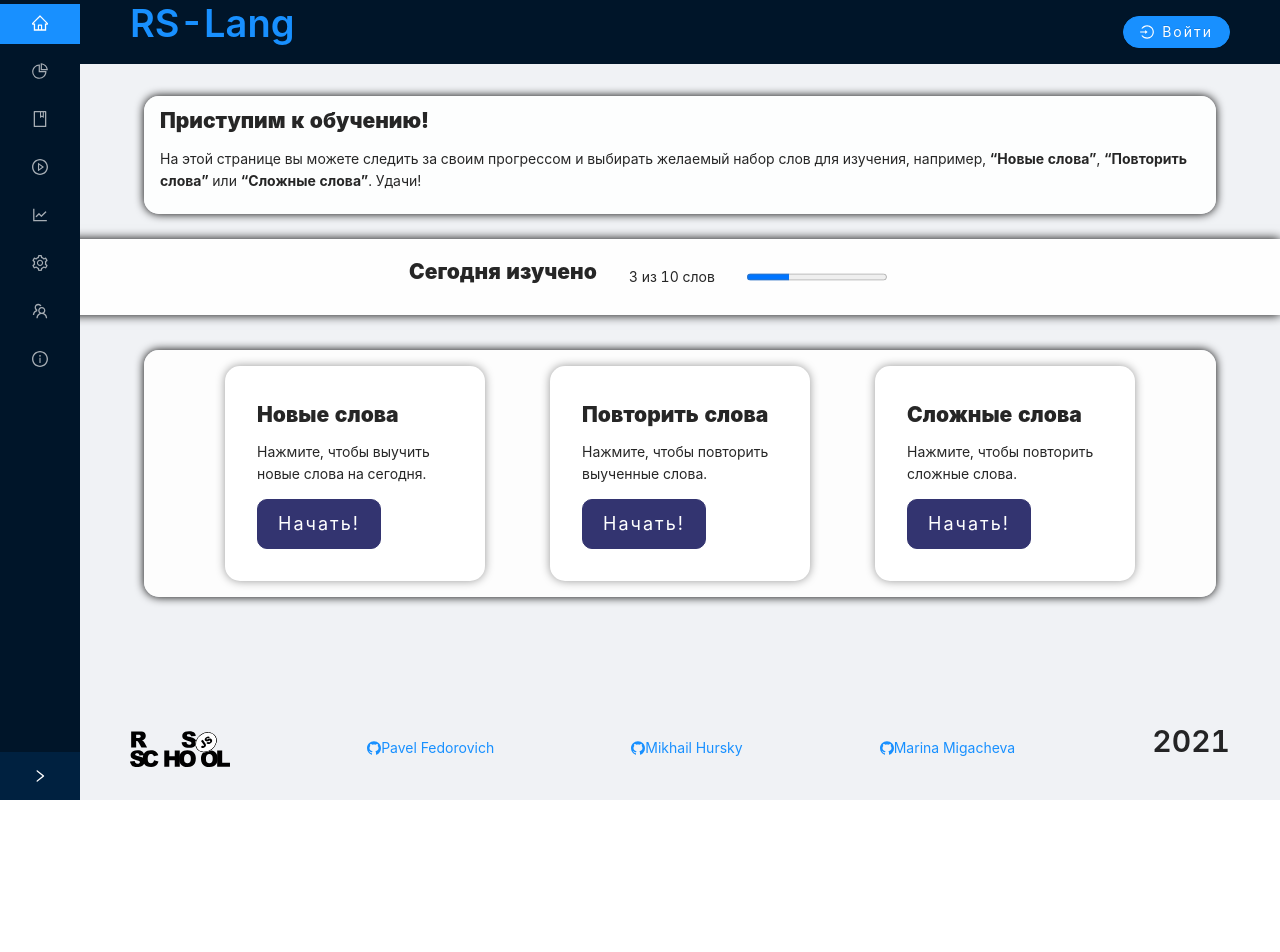
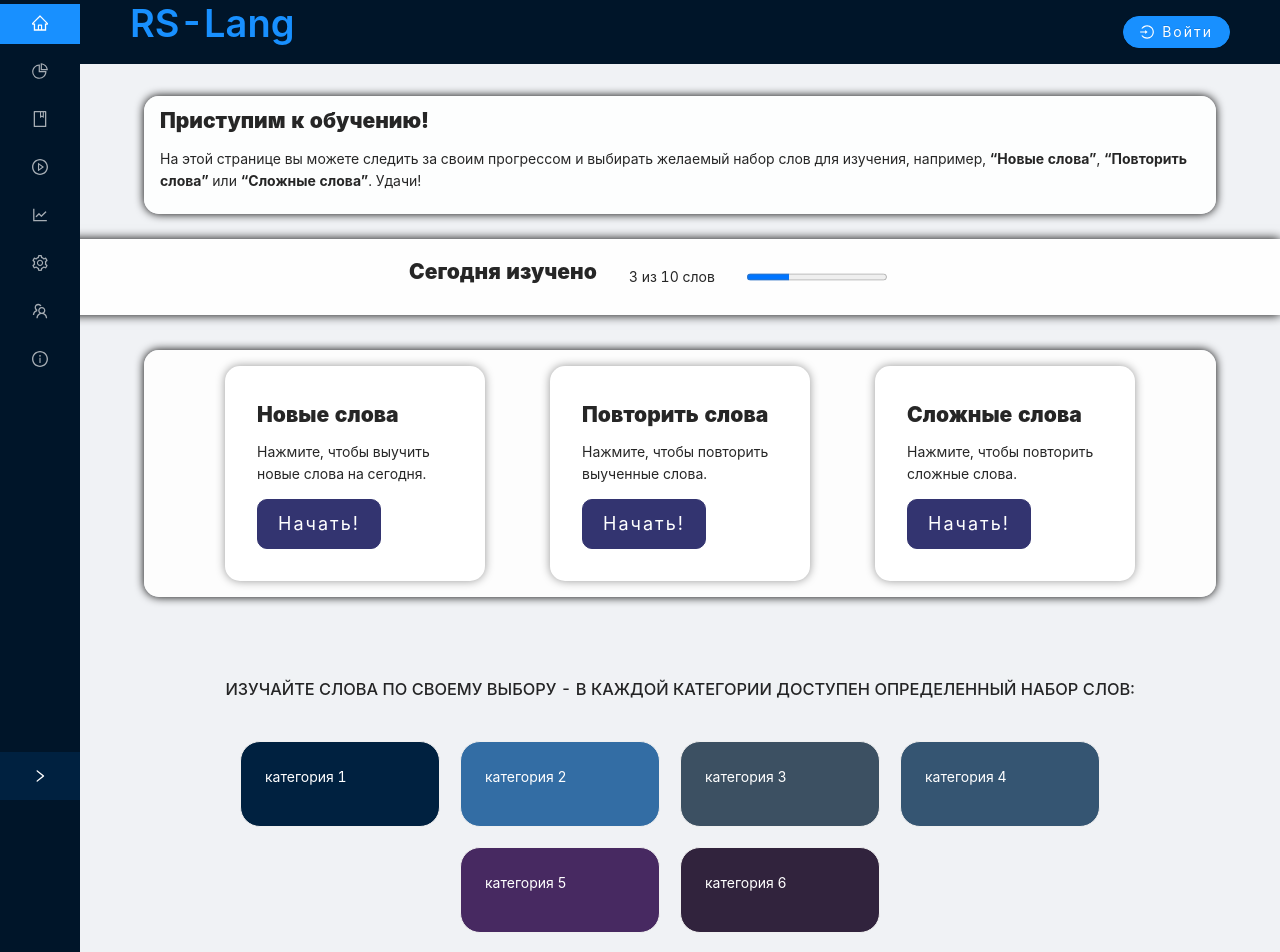
Before and after one commit to Mikhail-Hursky/RSLang, a React (Create React App) app: page /learning in a window 1280 px wide. Shown: the top 952 px of the page. Before the commit the page ends 800 px from the top, so only its background shows below. Built offline with nearby package versions, Linux system fonts and the light colour scheme.

Commit message:
feat: add categories words

```diff
--- a/src/components/learning/Learning.tsx
+++ b/src/components/learning/Learning.tsx
@@ -1,5 +1,7 @@
 import React from "react";
 import { Link } from "react-router-dom";
+
+import Words from "../words/Words"
 
 import "./Learning.scss";
 
@@ -35,6 +37,7 @@ export default function Learning() {
    <button>Начать!</button>
    </div>
   </div>
+  <Words />
   </div>
 
  )
--- /dev/null
+++ b/src/components/words-item/Words-item.scss
@@ -0,0 +1,19 @@
+.wrap-words-item {
+  display: flex;
+  flex-wrap: wrap;
+  justify-content: center;
+  align-items: center;
+}
+
+.wrap-words-item > div {
+  width: 200px;
+  margin-right: 20px;
+  margin-bottom: 20px;
+  border-radius: 20px;
+  color: #FFF;
+  cursor: pointer;
+
+  &:hover {
+    //to do
+  }
+}
--- /dev/null
+++ b/src/components/words-item/Words-item.tsx
@@ -0,0 +1,60 @@
+import React, { useEffect, useState } from "react";
+import { Route, Switch } from "react-router-dom";
+
+import { Link } from "react-router-dom";
+import { Card  } from 'antd';
+
+import "./Words-item.scss";
+
+export default function WordsItem(props: any) {
+  let categories = props.categories;
+
+  async function getQuote(e: any) {
+
+    const baseUrl = 'https://afternoon-falls-25894.herokuapp.com/words';
+    const pageToken = '0';
+    // const groupToken = '0';
+    // const wordList = `${baseUrl}?page=${pageToken}&group=${groupToken}`;
+
+    //---
+    let target = e.target;
+    while(!target.classList.contains('item')) {
+      target = target.parentElement;
+    }
+    const index = target.getAttribute('data-id');
+    const groupToken = index;
+    //---
+
+    const number = 2;
+    // const url = `https://afternoon-falls-25894.herokuapp.com/words?page=0&group=${number}`;
+    const url = `${baseUrl}?page=${pageToken}&group=${groupToken}`;
+    const res = await fetch(url);
+    const data = await res.json();
+    console.log('data - ', data);
+    console.log(index);
+  }
+
+  let wordsItems = categories.map((item: any, i: any) => {
+
+    const divStyle = {
+      backgroundColor: `${item.color}`
+    };
+
+      return (
+        <Card
+          key={i.toString()}
+          className={`item-${item.id} item`}
+          style={divStyle}
+          data-id={item.id}
+          onClick={getQuote}
+        >
+          <p>{item.title}</p>
+        </Card>
+      );
+    });
+
+
+  return(
+    <div className="wrap-words-item">{wordsItems}</div>
+  )
+}
--- /dev/null
+++ b/src/components/words/Words.scss
@@ -0,0 +1,9 @@
+.words {
+  padding: 50px;
+
+  h3 {
+    padding: 30px;
+    text-align: center;
+    text-transform: uppercase;
+  }
+}
--- /dev/null
+++ b/src/components/words/Words.tsx
@@ -0,0 +1,19 @@
+import React, { useEffect, useState } from "react";
+import { Link } from "react-router-dom";
+
+import { CATEGORIES_WORDS } from "../../mock-data/categoriesWords";
+import WordsItem from "../words-item/Words-item";
+
+import "./Words.scss";
+
+export default function Words() {
+
+  const categories = CATEGORIES_WORDS;
+
+  return(
+   <div className="words">
+    <h3>Изучайте слова по своему выбору - в каждой категории доступен определенный набор слов:</h3>
+    <WordsItem categories={categories} />
+   </div>
+  )
+}
--- /dev/null
+++ b/src/mock-data/categoriesWords.ts
@@ -0,0 +1,32 @@
+export const CATEGORIES_WORDS = [
+  {
+    id: 0,
+    title: 'категория 1',
+    color: '#002140'
+  },
+  {
+    id: 1,
+    title: 'категория 2',
+    color: '#336da4'
+  },
+  {
+    id: 2,
+    title: 'категория 3',
+    color: '#3c5062'
+  },
+  {
+    id: 3,
+    title: 'категория 4',
+    color: '#355572'
+  },
+  {
+    id: 4,
+    title: 'категория 5',
+    color: '#472961'
+  },
+  {
+    id: 5,
+    title: 'категория 6',
+    color: '#31233d'
+  },
+];
```
Also changed, not shown: src/components/words-item-page/Words-item-page.tsx (added, +17 -0 lines), src/components/words-item-page/Words-item-page.scss (added).
